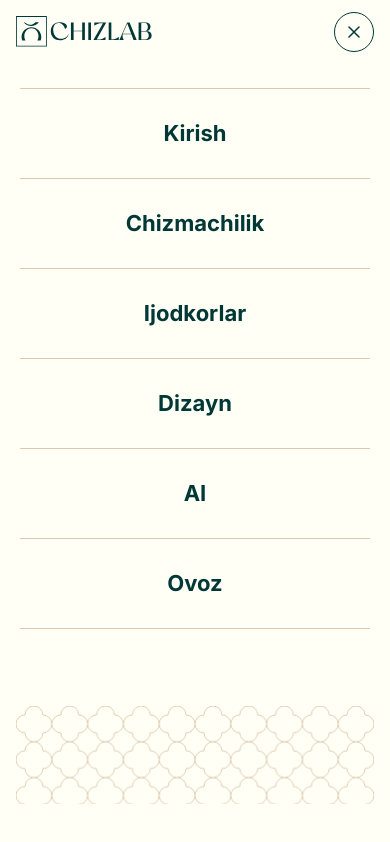
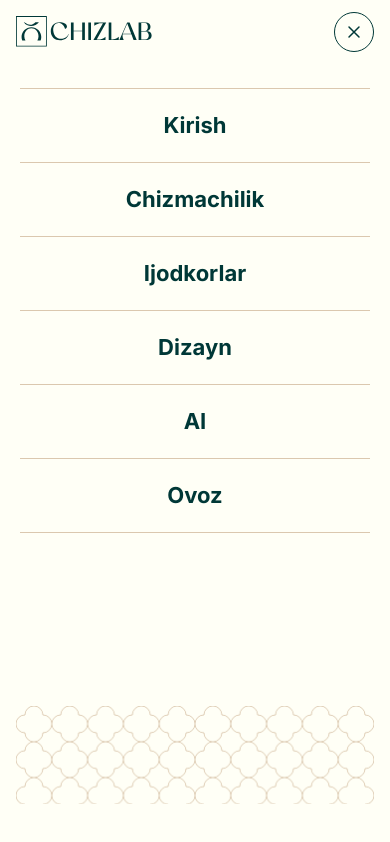
Before and after one commit to prohomeuz/chizlab, a Next.js app: page / in a window 390 px wide. Both pictures are taken after a click on the button "Menyu". Built offline with nearby package versions, Linux system fonts and the light colour scheme.

Commit message:
Navbar: responsive fix

```diff
--- a/src/components/Navbar.js
+++ b/src/components/Navbar.js
@@ -136,7 +136,7 @@
           {MOBILE_MENU_ORDER.map((item) => (
             <div
               key={item}
-              className="py-8 flex justify-center border-t border-accent/50 last:border-b bp-sm:py-7 bp-xs:py-6"
+              className="flex justify-center border-t border-accent/50 last:border-b bp-sm:py-7 bp-xs:py-4"
             >
               <NavItem
                 item={item}
```
